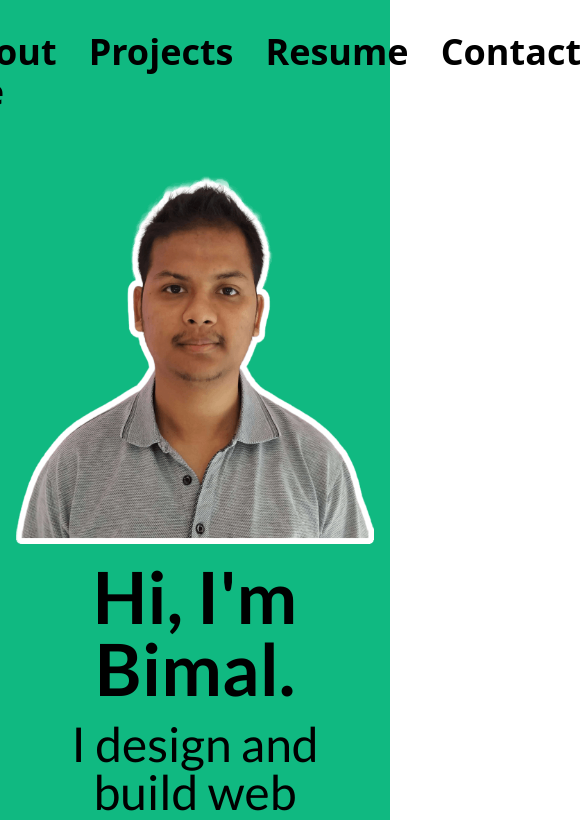
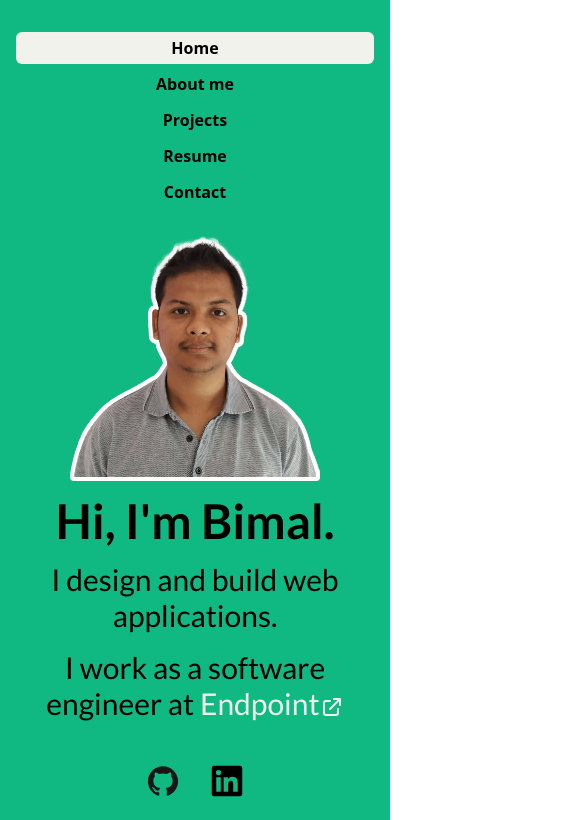
Before and after one commit to bimalghartimagar/portfolio, a Nuxt app: page / in a window 390 px wide. Shown: the top 820 px of the page, 581 px wide, since content can reach past the window. Built offline with nearby package versions, Linux system fonts and the light colour scheme.

Commit message:
Fix mobile design broken after viewport meta
* Updated pages for mobile view
* Added navigation active exact class
* Resized profile image

```diff
--- a/components/ListItem.vue
+++ b/components/ListItem.vue
@@ -1,10 +1,10 @@
 <template>
   <div>
     <div>
-      <div class="font-semibold text-5xl mb-4">{{ repo.name }}</div>
-      <div class="text-3xl mb-4">{{ repo.description }}</div>
+      <div class="font-semibold text-4xl mb-2">{{ repo.name }}</div>
+      <div class="text-xl mb-2 break-words">{{ repo.description }}</div>
     </div>
-    <div class="text-2xl">
+    <div class="text-xl">
       {{ getDate(repo.created_at) }}
     </div>
   </div>
--- a/components/TheFooter.vue
+++ b/components/TheFooter.vue
@@ -1,5 +1,5 @@
 <template>
-  <div class="flex justify-center mt-20 pb-20 cursor-pointer">
+  <div class="flex justify-center mt-5 pb-2 cursor-pointer">
     <!-- https://devicon.dev/ -->
     <!-- Github -->
     <div class="relative mx-2">
--- a/components/TheNavBar.vue
+++ b/components/TheNavBar.vue
@@ -1,7 +1,7 @@
 <template>
-  <nav class="flex justify-center pt-8" :class="`grid-cols-${menus.length}`">
+  <nav class="grid gap-y-1 md:grid-flow-col pt-8 text-center" >
     <TheNavLink
-      class="mx-4 text-4xl"
+      class="mx-4 rounded-md p-1"
       v-for="menu in menus"
       :key="menu.link"
       :text="menu.name"
--- a/components/TheNavLink.vue
+++ b/components/TheNavLink.vue
@@ -1,5 +1,5 @@
 <template>
-  <NuxtLink class="text-lg font-semibold cursor-pointer" :to="link">{{ text }}</NuxtLink>
+  <NuxtLink class=" font-semibold cursor-pointer" :to="link">{{ text }}</NuxtLink>
 </template>
 
 <script>
@@ -16,3 +16,9 @@ export default {
   }
 }
 </script>
+
+<style scoped>
+.nuxt-link-exact-active{
+  background-color: #F1F2EB;
+}
+</style>
--- a/pages/index.vue
+++ b/pages/index.vue
@@ -1,16 +1,16 @@
 <template>
   <div
-    class="home grid grid-cols-1 gap-y-48 justify-items-center items-center font-lato mt-10"
+    class="home grid grid-cols-1 gap-y-48 justify-items-center items-center font-lato mt-1"
   >
     <div class="title-wrapper p-4 text-center">
       <img
-        class="w-96 h-96 py-2 mx-auto"
+        class="py-2 mx-auto"
         src="~/assets/images/profile-outline.png"
         alt="Profile"
       />
-      <div class="py-2 text-7xl font-semibold">Hi, I'm Bimal.</div>
-      <div class="py-2 text-5xl">I design and build web applications.</div>
-      <div class="py-2 text-5xl">
+      <div class="py-2 text-5xl font-semibold">Hi, I'm Bimal.</div>
+      <div class="py-2 text-3xl">I design and build web applications.</div>
+      <div class="py-2 text-3xl">
         I work as a software engineer at
         <a
           class="cursor-pointer text-alabaster"
@@ -31,9 +31,9 @@
         ></a>
       </div>
     </div>
-    <div>
+    <!-- <div>
       <img class="stroke-current w-3/5 h-3/5 mx-auto" src="~/assets/images/work-illustration.svg" alt="open source illustration"/>
-    </div>
+    </div> -->
   </div>
 </template>
 
--- a/pages/projects.vue
+++ b/pages/projects.vue
@@ -1,14 +1,14 @@
 <template>
-  <div class="grid mt-10 justify-center items-center">
+  <div>
     <aside class="w-60 text-center justify-self-end hidden">
       <div class="rounded-full py-1.5 px-3 my-2 bg-alabaster">All</div>
       <div class="rounded-full py-1.5 px-3 my-2 bg-alabaster">Backend</div>
       <div class="rounded-full py-1.5 px-3 my-2 bg-alabaster">Frontend</div>
     </aside>
-    <h3 class="text-5xl text-center mb-4 font-semibold">Github Repos, latest first.</h3>
-    <section class="grid grid-flow-row max-w-3xl">
+    <h3 class="text-3xl text-center mb-2 font-semibold">Github Repos, latest first.</h3>
+    <section class="max-w-3xl">
         <ListItem
-          class="p-4 my-2 rounded-md bg-alabaster h-56 flex flex-col justify-between ring-4 ring-black"
+          class="p-4 m-4 rounded-md bg-alabaster max-h-56 flex flex-col justify-between ring-4 ring-black"
           v-for="repo in repos"
           :key="repo.url"
           :repo="repo"
```
Also changed, not shown: assets/images/profile-outline.png.
